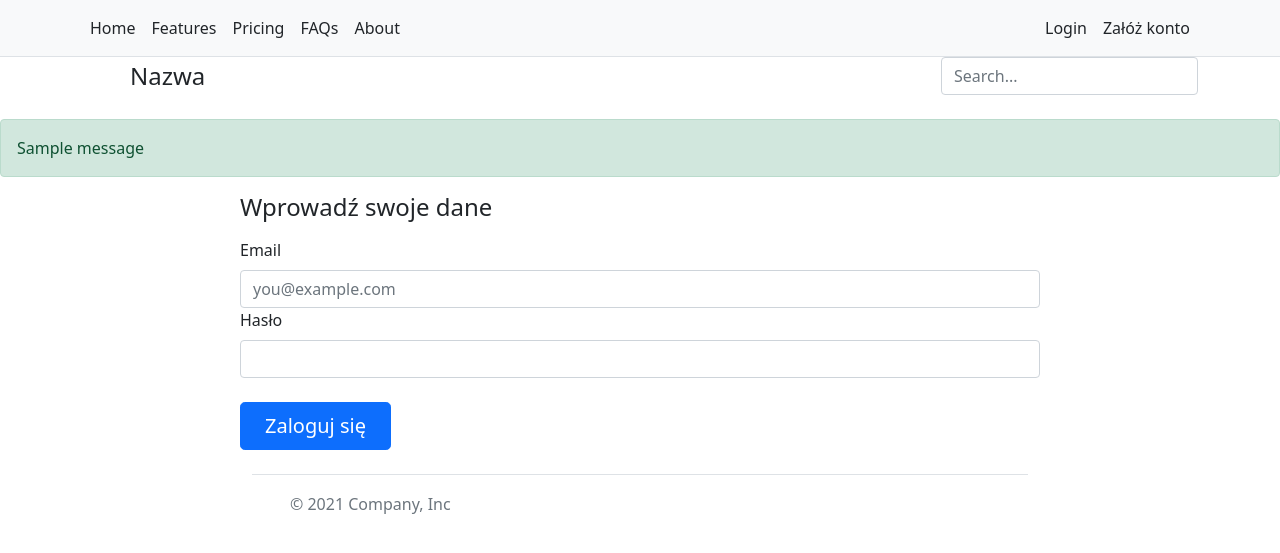
After one commit to jakubjadczak/shop_online, a Django app: page /user/login/ in a window 1280 px wide. The commit adds this page. Shown: the top 553 px of the page. Run offline with Django 4.2, Linux system fonts and the light colour scheme; tables that the repository leaves empty hold one stand-in row (values such as "Sample post"); one stand-in notice (Sample message) is shown.

Commit message:
Logowanie i rejestracja bez weryfikacji mailem

```diff
--- a/main/templates/base.html
+++ b/main/templates/base.html
@@ -21,8 +21,13 @@
         <li class="nav-item"><a href="#" class="nav-link link-dark px-2">About</a></li>
       </ul>
       <ul class="nav">
-        <li class="nav-item"><a href="#" class="nav-link link-dark px-2">Login</a></li>
-        <li><a href="{% url 'users:register' %}" class="nav-link px-2 link-dark">Załóż konto</a></li>
+        {% if user.is_authenticated %}
+            <li class="nav-item"><a href="{% url 'users:logout' %}" class="nav-link link-dark px-2">Wyloguj</a></li>
+            <li><a href="{% url 'users:register' %}" class="nav-link px-2 link-dark">Moje konto</a></li>
+        {% else %}
+            <li class="nav-item"><a href="{% url 'users:login' %}" class="nav-link link-dark px-2">Login</a></li>
+            <li><a href="{% url 'users:register' %}" class="nav-link px-2 link-dark">Załóż konto</a></li>
+        {% endif %}
       </ul>
     </div>
 
--- a/users/models.py
+++ b/users/models.py
@@ -9,3 +9,4 @@ class CustomUser(AbstractUser):
     city = models.CharField(max_length=100, verbose_name='miasto')
     address = models.CharField(max_length=200, verbose_name='adres')
     zip_code = models.CharField(max_length=7, verbose_name='kod pocztowy')
+    activation_code = models.CharField(max_length=6, verbose_name='Kod aktywacyjny')
--- /dev/null
+++ b/users/templates/users/login.html
@@ -0,0 +1,38 @@
+{% extends 'base.html' %}
+
+{% block title %}Home{% endblock %}
+
+{% block content %}
+    {% if messages %}
+        {% for message in messages %}
+            {% if message.level == DEFAULT_MESSAGE_LEVELS.ERROR %}
+                    <div class="alert alert-danger" role="alert">
+                        {{ message }}
+                    </div>
+                    {% endif %}
+            {% if message.level == DEFAULT_MESSAGE_LEVELS.SUCCESS %}
+                <div class="alert alert-success" role="alert">
+                        {{ message }}
+                    </div>
+            {% endif %}
+        {% endfor %}
+    {% endif %}
+    <form class="ui large form" method="post" action={% url 'users:login' %}>
+    {% csrf_token %}
+      <div style="width:800px; margin:0 auto;">
+        <h4 class="mb-3">Wprowadź swoje dane</h4>
+        <form class="needs-validation" novalidate="">
+            <div class="col-12">
+              <label for="email" class="form-label">Email<span class="text-muted"></span></label>
+              <input type="email" class="form-control" id="email" name="email" placeholder="you@example.com">
+            </div>
+
+            <div class="col-12">
+              <label for="address" class="form-label">Hasło</label>
+              <input type="password" class="form-control" id="address" name="password" placeholder="" required="">
+            </div>
+    <br>
+    <button class="btn btn-primary btn-lg px-4 gap-3">Zaloguj się</button>
+    </form>
+
+{% endblock %}
--- a/users/urls.py
+++ b/users/urls.py
@@ -1,10 +1,12 @@
 from django.urls import path
-from .views import register_page, activate
+from .views import register_page, activate, user_login, user_logout
 
 app_name = 'users'
 
 
 urlpatterns = [
     path('register/', register_page, name='register'),
-    path('activate/<uidb64>/<token>', activate, name='activate')
+    path('activate/<uidb64>/<token>', activate, name='activate'),
+    path('login/', user_login, name='login'),
+    path('logout', user_logout, name='logout'),
 ]
--- a/users/utils.py
+++ b/users/utils.py
@@ -2,6 +2,7 @@ from validate_email import validate_email
 from .models import CustomUser
 from django.contrib.auth.tokens import PasswordResetTokenGenerator
 import six
+from random import randint
 
 big_letter = ['A', 'B', 'C', 'D', 'E', 'F', 'G', 'H', 'I', 'J', 'K', 'L', 'M', 'N', 'O', 'P', 'Q', 'R', 'S', 'T', 'U', 'V', 'W', 'X', 'Y', 'Z']
 small_letter = ['a', 'b', 'c', 'd', 'e', 'f', 'g', 'h', 'i', 'j', 'k', 'l', 'm', 'n', 'o', 'p', 'q', 'r', 's', 't', 'u', 'v', 'w', 'x', 'y', 'z']
--- a/users/views.py
+++ b/users/views.py
@@ -9,6 +9,8 @@ from django.utils.http import urlsafe_base64_encode, urlsafe_base64_decode
 from django.template.loader import render_to_string
 from django.core.mail import EmailMessage
 from .utils import account_activate_token
+from django.contrib.auth import authenticate, login, logout
+
 
 def register_page(request):
     p = PasswordValidator()
@@ -53,9 +55,9 @@ def register_page(request):
             user.save()
             messages.success(request, 'Konto zostało pomyślnie założone, zobacz swojego maila w celu aktywacji')
             # Sending activation email
-
+            '''
             current_site = get_current_site(request)
-            mail_subject = 'Aktywuj konto na melinie'
+            mail_subject = 'Aktywuj swoje konto'
             message = render_to_string('users/activation_email.html', {
                 'user': user,
                 'domain': current_site.domain,
@@ -67,7 +69,7 @@ def register_page(request):
                 mail_subject, message, to=[to_email]
             )
             email.send()
-
+'''
             # end
 
         else:
@@ -105,3 +107,34 @@ def activate(request, uidb64, token):
             template_name='nie zweryfikowany',
             context={'first': 'Coś poszło nie tak', 'second': 'Kliknij tu by dostać kolejnego maila'}
         )
+
+
+def user_login(request):
+
+    if request.method == 'POST':
+        username = request.POST.get('email')
+        password = request.POST.get('password')
+
+        user = authenticate(request, username=username, password=password)
+
+        if not user:
+            messages.add_message(request, messages.ERROR, 'Złe dane')
+            return render(
+                request=request,
+                template_name='users/login.html'
+            )
+        login(request, user)
+
+        messages.add_message(request, messages.SUCCESS, 'Zalogowano!')
+        return redirect(reverse('main:home'))
+    return render(
+        request=request,
+        template_name='users/login.html'
+    )
+
+
+def user_logout(request):
+    logout(request)
+
+    messages.add_message(request, messages.SUCCESS, 'Wylogowano!')
+    return redirect(reverse('users:login'))
```
Also changed, not shown: main/templates/main/home.html (+15 -0 lines).
